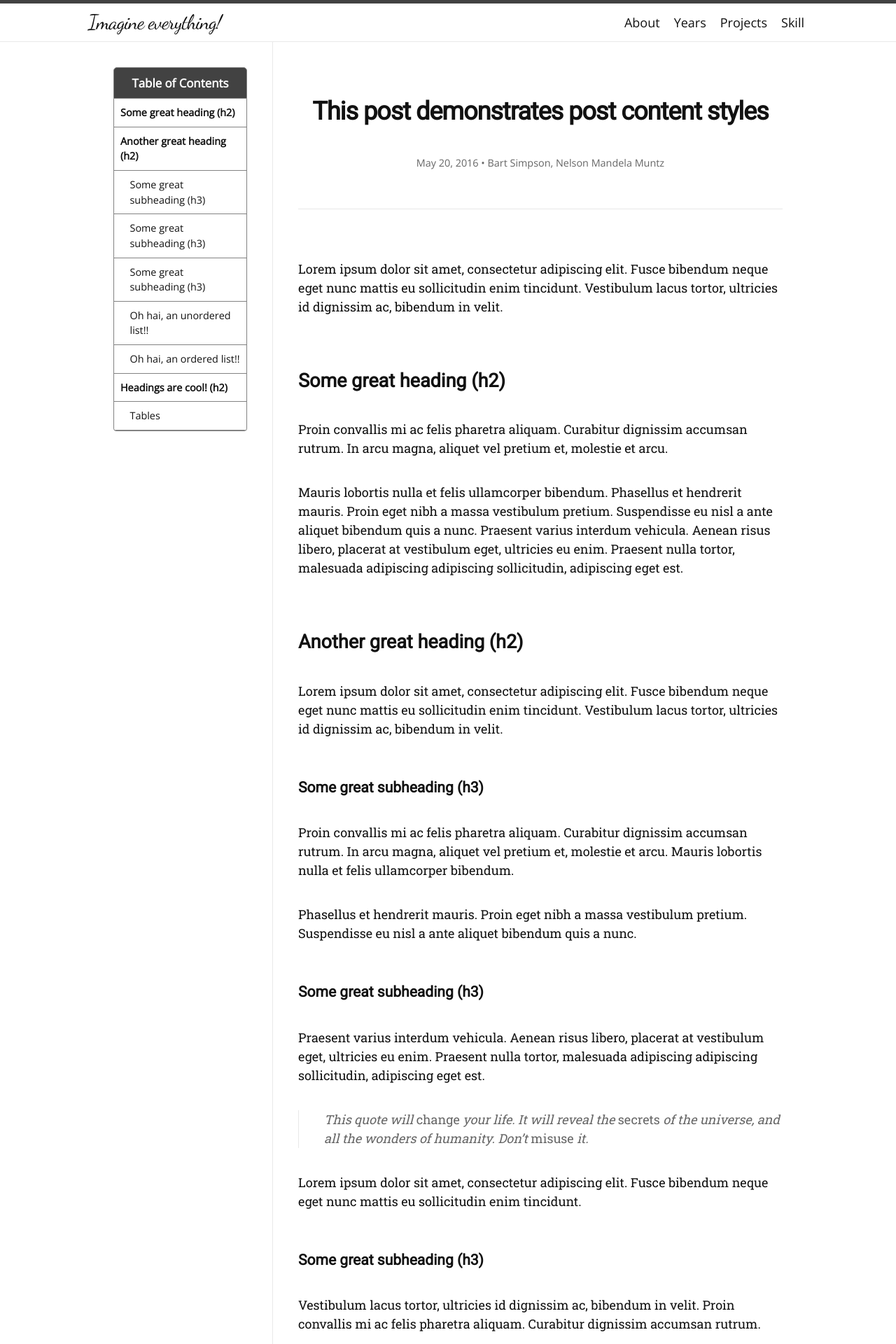
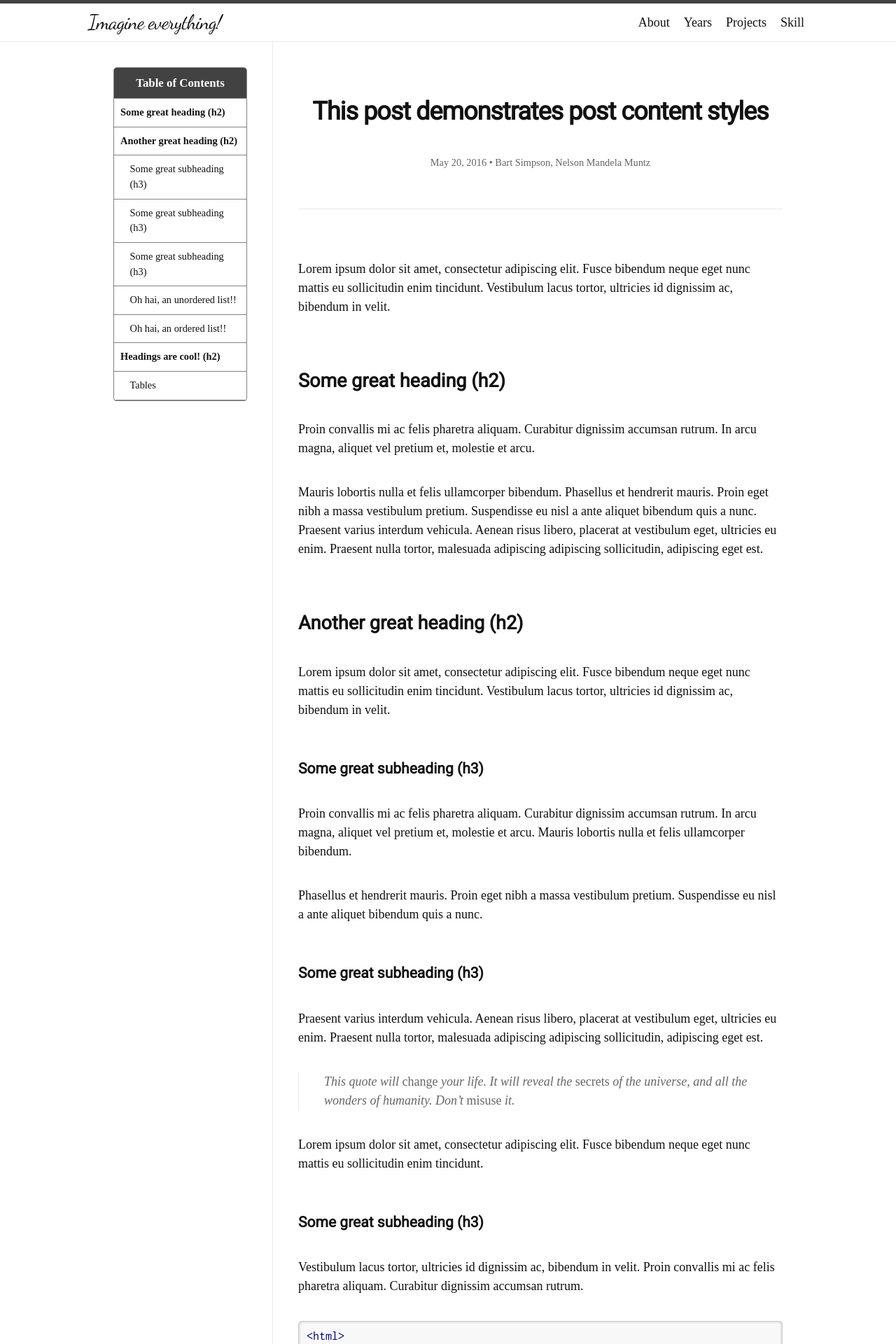
Before and after one commit to eseulssi/kimyiseul.github.io, a Jekyll site: the page built from _posts/2016-05-20-this-post-demonstrates-post-content-styles.md, in a window 1280 px wide. Shown: the top 1920 px of the page at 70% size. Built offline with Jekyll 4.4.1, drawn with Linux system fonts in a browser that asks for light colours; nearby versions of some CDN libraries; some web fonts are replaced.

```diff
--- a/_sass/hamilton/variables.scss
+++ b/_sass/hamilton/variables.scss
@@ -1,7 +1,7 @@
 // Fonts
-$base-font-family: "Open Sans", "Sunflower-Bold" !default;
-$reading-font-family: "Roboto Slab", "Noto Serif SC", "Noto Serif TC", "Sunflower-Bold" !default;
-$headline-font-family: Roboto, "Noto Sans SC", "Noto Sans TC", "Sunflower-Bold" !default;
+$base-font-family: "Sunflower Korean", "Noto Sans Korean" !default;
+$reading-font-family: "Sunflower Korean", "Noto Sans Korean" !default;
+$headline-font-family: Roboto, "Sunflower Korean", "Noto Sans Korean" !default;
 $code-font-family:  Inconsolata !default;
 $handwriting-font-family: "Dancing Script", "Ma Shan Zheng" !default;
 $base-font-size:    18px !default;
@@ -14,3 +14,12 @@ $content-width:     1100px !default;
 $on-small:          600px !default;
 $on-medium:         900px !default;
 $on-large:          1100px !default;
+
+// // Fonts
+// $base-font-family: "Open Sans", "Sunflower Korean", "Noto Sans Korean" !default;
+// $reading-font-family: "Roboto Slab", "Noto Serif SC", "Noto Serif TC", "Sunflower Korean", "Noto Sans Korean" !default;
+// $headline-font-family: Roboto, "Noto Sans SC", "Noto Sans TC", "Sunflower Korean", "Noto Sans Korean" !default;
+// $code-font-family:  Inconsolata !default;
+// $handwriting-font-family: "Dancing Script", "Ma Shan Zheng" !default;
+// $base-font-size:    18px !default;
+// $base-line-height:  1.5 !default;
```
